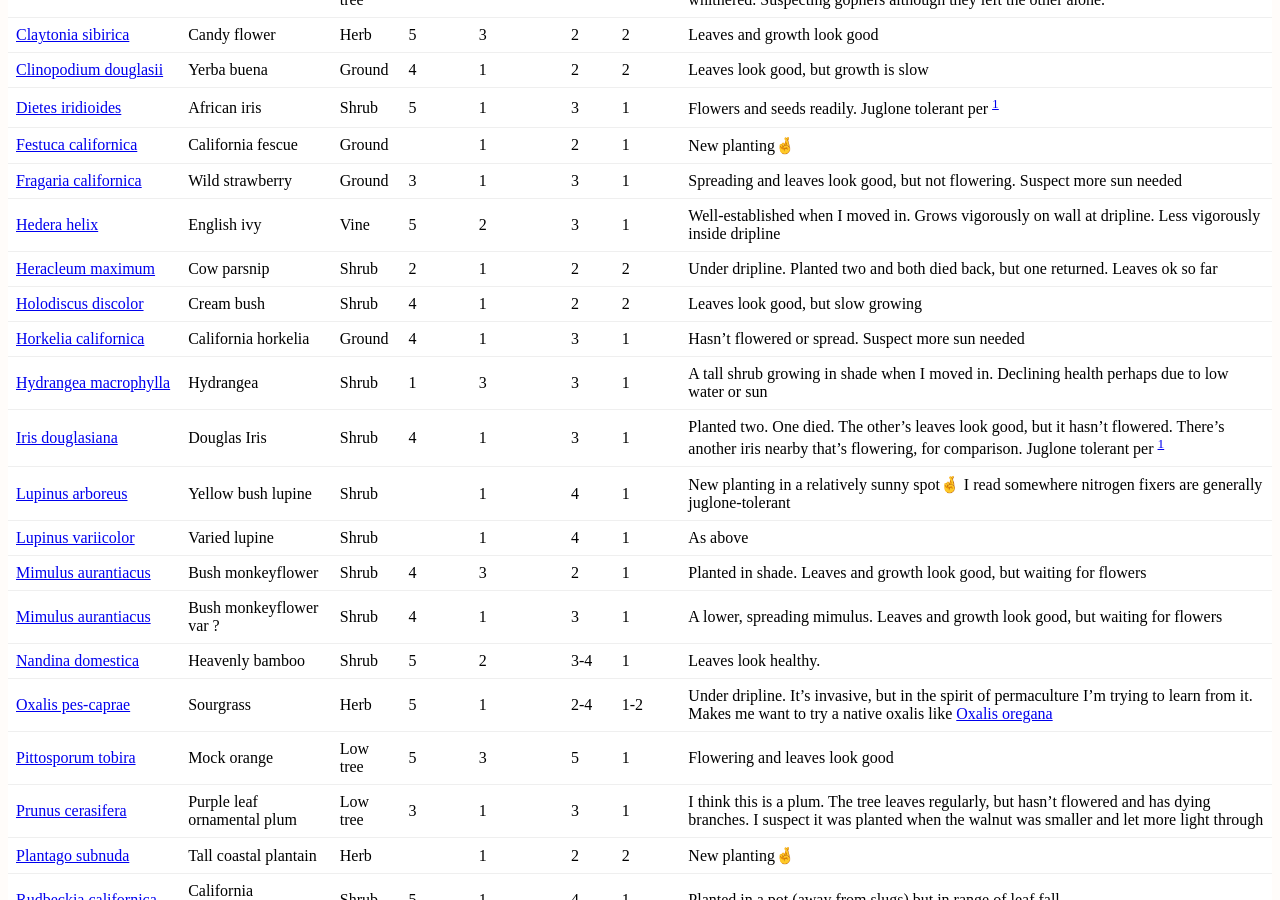
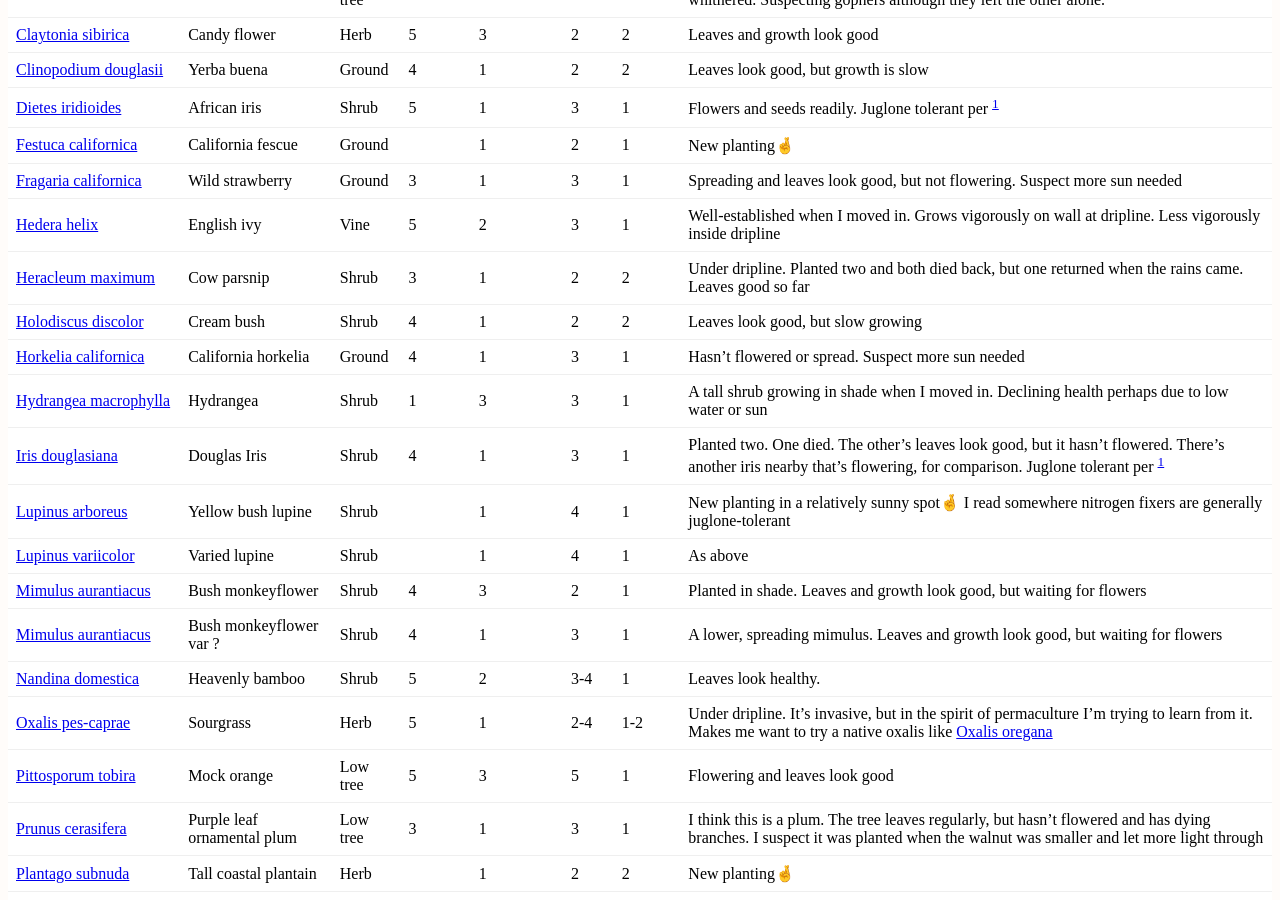
Before and after one commit to erikeldridge/erikeldridge.github.com, a Jekyll site: the page built from _posts/2018-01-20-walnut-guild.md, in a window 1280 px wide and 900 px high, scrolled down 1199 px. Built offline with Jekyll 4.4.1, drawn with Linux system fonts in a browser that asks for light colours; nearby versions of some CDN libraries.

Commit message:
Update from Forestry.io - 2018-01-20-walnut-guild.md

```diff
--- a/_posts/2018-01-20-walnut-guild.md
+++ b/_posts/2018-01-20-walnut-guild.md
@@ -50,7 +50,7 @@ Here are the plants I've tried:
 | [Festuca californica](https://www.inaturalist.org/taxa/57169-Festuca-californica)  | California fescue | Ground |  | 1 | 2 | 1 | New planting🤞 |
 | [Fragaria californica](https://www.inaturalist.org/taxa/61095-Fragaria-vesca-californica) | Wild strawberry | Ground | 3 | 1 | 3 | 1 | Spreading and leaves look good, but not flowering. Suspect more sun needed |
 | [Hedera helix](https://www.inaturalist.org/taxa/55882-Hedera-helix) | English ivy | Vine | 5 | 2 | 3 | 1 | Well-established when I moved in. Grows vigorously on wall at dripline. Less vigorously inside dripline |
-| [Heracleum maximum](https://www.inaturalist.org/taxa/53094-Heracleum-maximum) | Cow parsnip | Shrub | 2 | 1 | 2 | 2 | Under dripline. Planted two and both died back, but one returned. Leaves ok so far |
+| [Heracleum maximum](https://www.inaturalist.org/taxa/53094-Heracleum-maximum) | Cow parsnip | Shrub | 3 | 1 | 2 | 2 | Under dripline. Planted two and both died back, but one returned when the rains came. Leaves good so far |
 | [Holodiscus discolor](https://www.inaturalist.org/taxa/53414-Holodiscus-discolor) | Cream bush | Shrub | 4 | 1 | 2 | 2 | Leaves look good, but slow growing |
 | [Horkelia californica](https://www.inaturalist.org/taxa/61737-Horkelia-californica) | California horkelia | Ground | 4 | 1 | 3 | 1 | Hasn't flowered or spread. Suspect more sun needed |
 | [Hydrangea macrophylla](https://www.inaturalist.org/taxa/122034-Hydrangea-macrophylla) | Hydrangea | Shrub | 1 | 3 | 3 | 1 | A tall shrub growing in shade when I moved in. Declining health perhaps due to low water or sun |
```
Also changed, not shown: other parts of _posts/2018-01-20-walnut-guild.md (+1 -1 lines).
